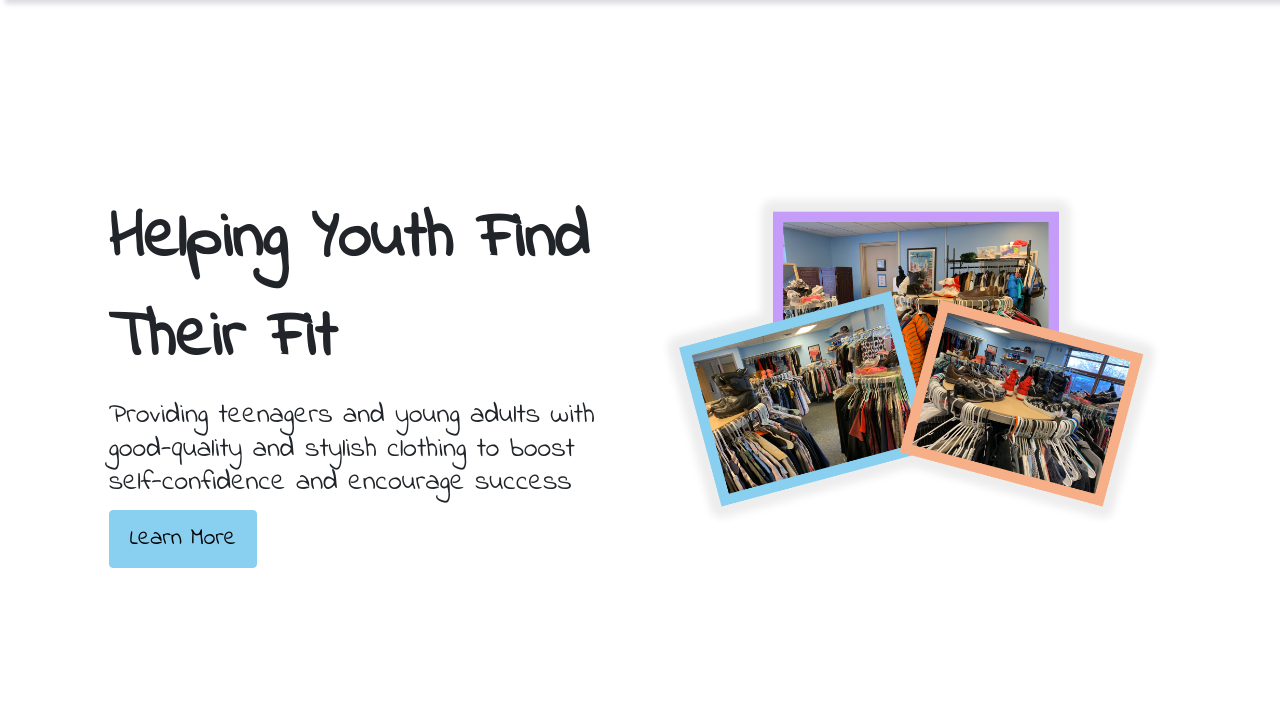
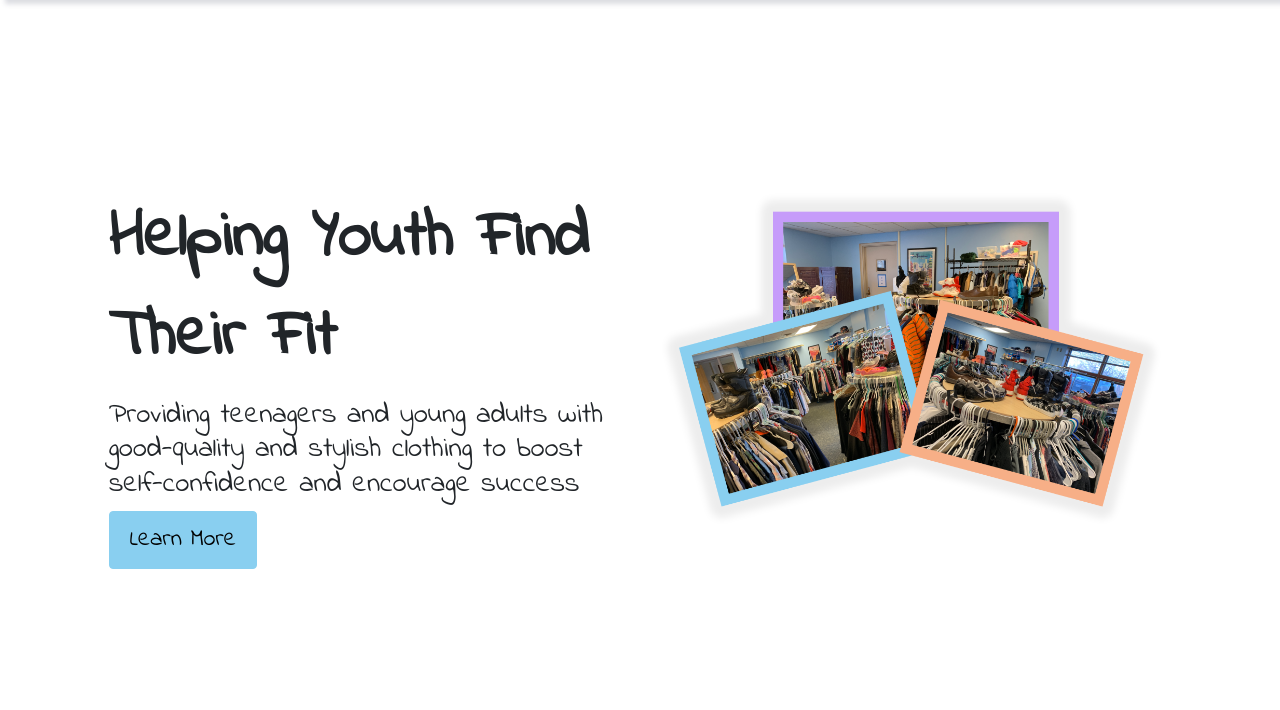
Before and after one commit to Clothing-Closet-WDM/Clara-Clothing-Closet, a plain HTML site: page index.html in a window 1280 px wide. Shown: the part 90-800 px from the top of the page. Drawn offline with nearby package versions, Linux system fonts and the light colour scheme.

Commit message:
Made home mission text a div to increase accessibility for screen readers

```diff
--- a/index.html
+++ b/index.html
@@ -45,9 +45,9 @@
     <div class="home-container row d-flex align-items-center justify-content-center text-center text-lg-start">
         <div class="col-md-5" style="margin-top: 5vh;">
             <div class="home-mission-header">Helping Youth Find Their Fit</div>
-            <h3 class="home-mission-text">Providing teenagers and young adults with
+            <div class="home-mission-text">Providing teenagers and young adults with
                 good-quality and stylish clothing to boost
-                self-confidence and encourage success</h3>
+                self-confidence and encourage success</div>
             <button class="btn btn-primary" onclick="window.location.href='#learnMore'">Learn More</button>
         </div>
         <div class="col-lg-5 col-md-6">
--- a/styles.css
+++ b/styles.css
@@ -84,6 +84,9 @@ h1 {
 
 .home-mission-text {
   margin-bottom: 10px;
+  font-size: calc(1.3rem + .6vw);
+  font-weight: 500;
+  line-height: 1.2;
 }
 
 .contact-container-dark {
```
